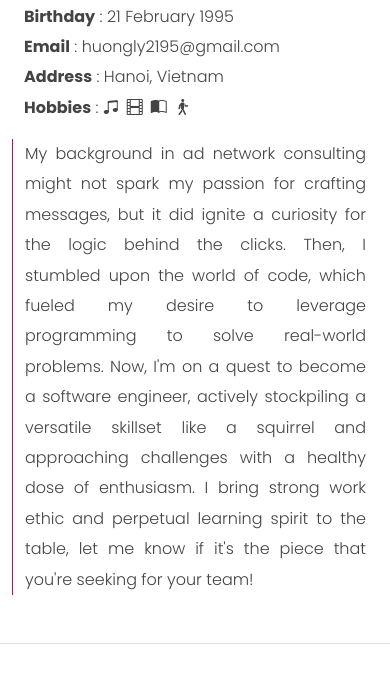
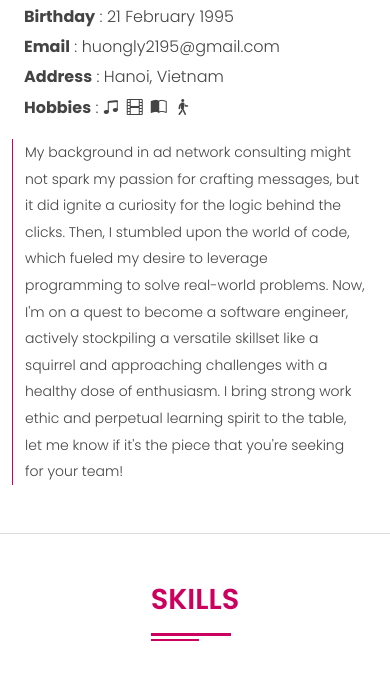
Before and after one commit to TranHuy32/huy-cv, a website: page index.html in a window 390 px wide. Shown: the part 1200-1881 px from the top of the page. Drawn offline with nearby package versions, Linux system fonts and the light colour scheme; a web font is replaced by a local one.

Commit message:
text align left on mobile

```diff
--- a/css/main.css
+++ b/css/main.css
@@ -762,8 +762,10 @@ button.navbar-toggler {
     background-size: fill;
   }
 
-  .nav__links .nav-link {
+  .nav__links .nav-link,
+  .section__description {
     font-size: 14px !important;
+    text-align: left !important;
   }
 
   #welcome-section h1 {
```
